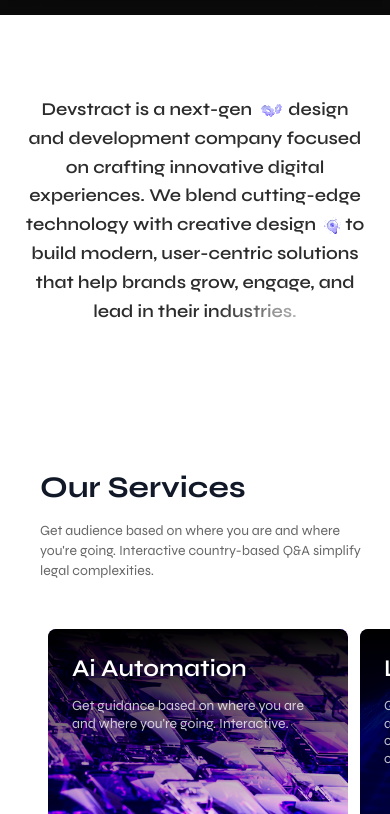
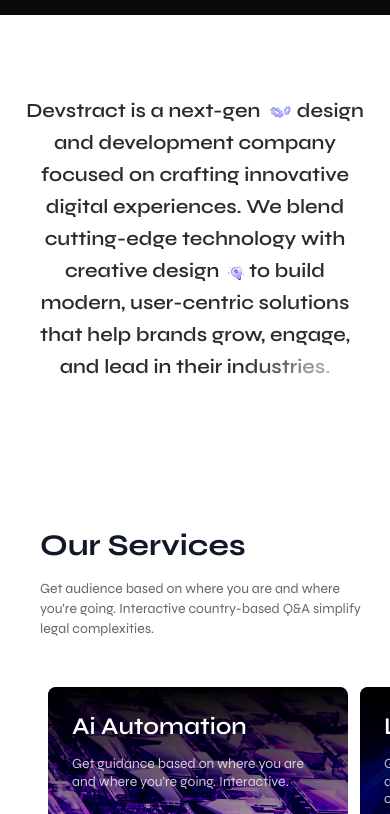
Before and after one commit to afnanahmadtariq/Devstract, a Next.js app: page / in a window 390 px wide. Shown: the part 810-1624 px from the top of the page. Built offline with nearby package versions, Linux system fonts and the light colour scheme.

Commit message:
Update scroll-text-section.tsx

```diff
--- a/components/scroll-text-section.tsx
+++ b/components/scroll-text-section.tsx
@@ -43,7 +43,7 @@
           }
           return prev + 0.01; // Increment progress by 1% every interval
         });
-      }, 25); // Adjust interval speed as needed
+      }, 30); // Adjust interval speed as needed
 
       return () => clearInterval(interval);
     }
@@ -98,7 +98,7 @@
   return (
     <section ref={sectionRef} className="py-20 sm:py-48 px-6 md:px-24 bg-white">
       <div className="text-center mx-auto">
-        <p className="text-lg md:text-3xl lg:text-[42px] font-semibold leading-[1.6] md:leading-[1.6]">
+        <p className="text-xl md:text-3xl lg:text-[42px] font-semibold leading-[1.6] md:leading-[1.6]">
           {(() => {
             let globalCharIndex = 0;
             return textParts.map((part, i) => {
```
